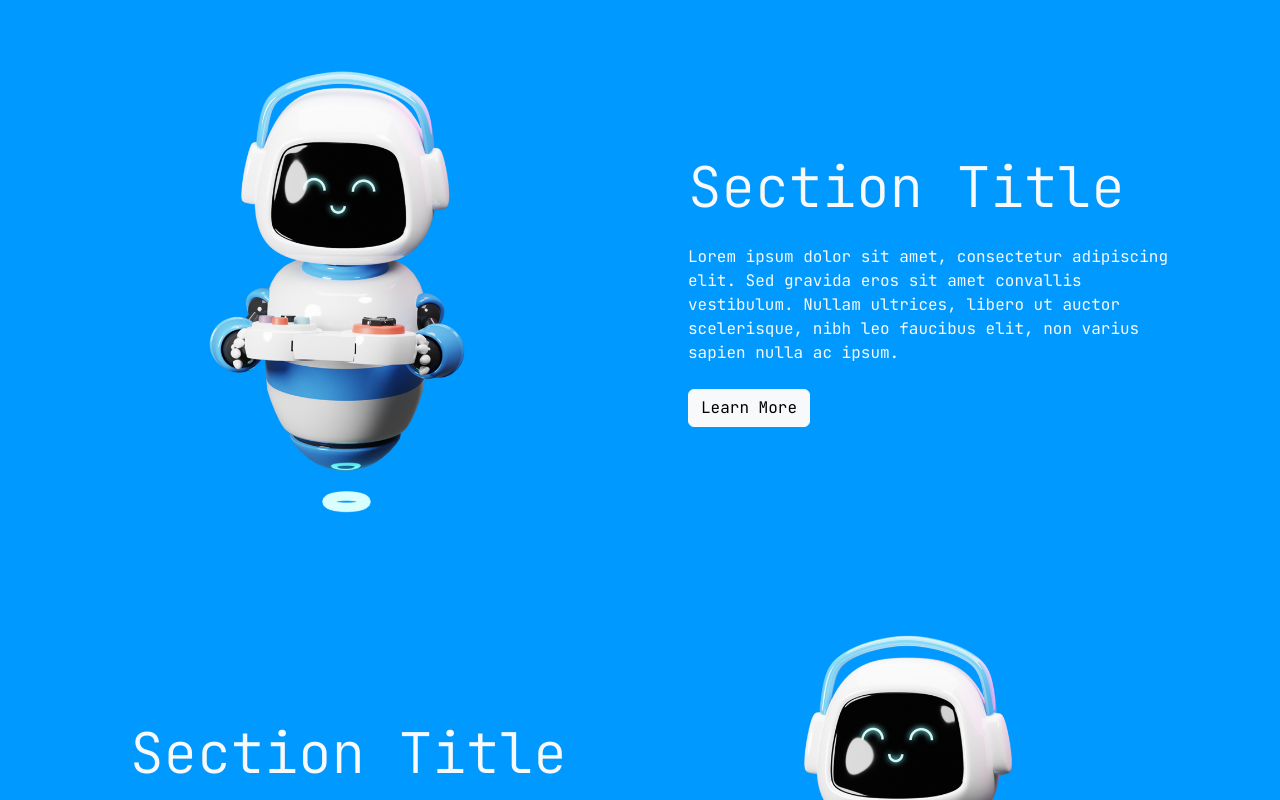
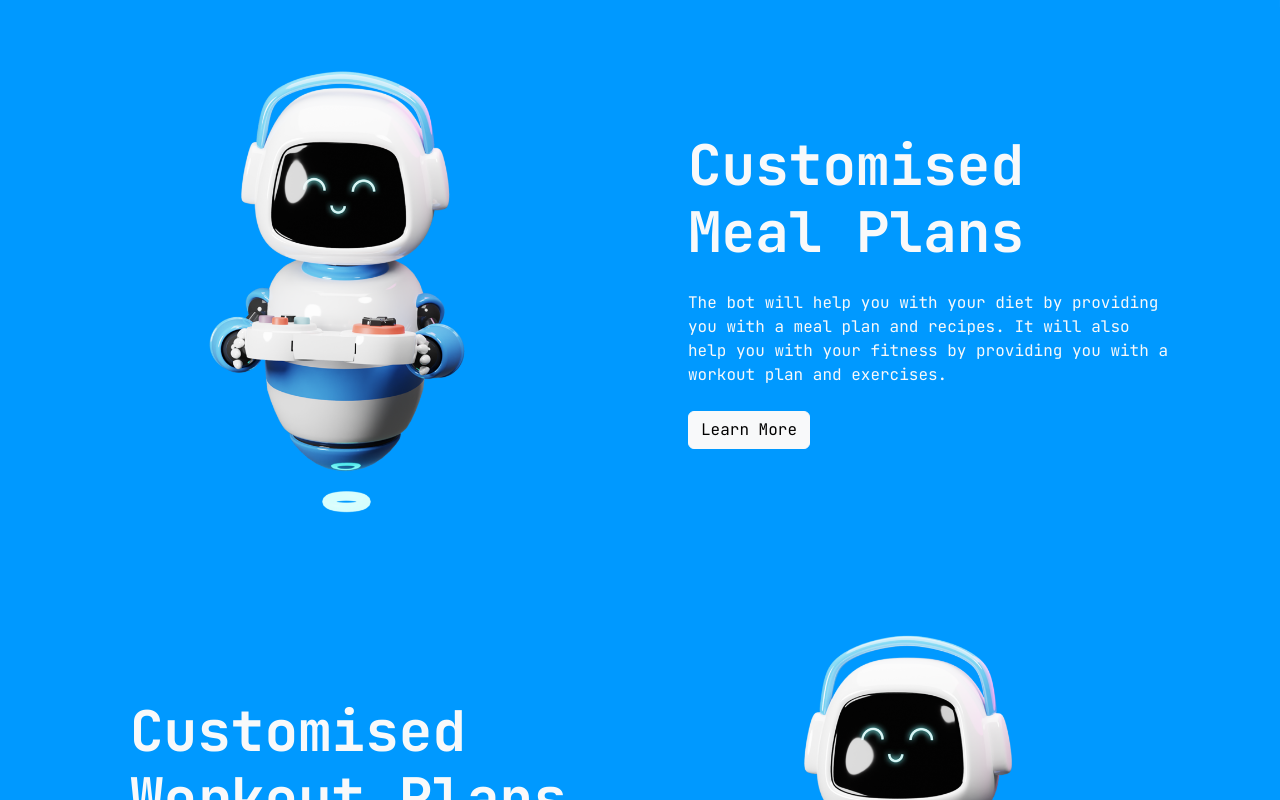
Before and after one commit to v-rowjee/Chatbot-Website, a React (Vite) app: page / in a window 1280 px wide. Shown: the part 880-1680 px from the top of the page. Built offline with nearby package versions, Linux system fonts and the light colour scheme.

Commit message:
homepage

```diff
--- a/src/components/HomeSection.jsx
+++ b/src/components/HomeSection.jsx
@@ -14,13 +14,8 @@ export default function HomeSection(props) {
             className="text-center text-lg-start"
           >
             <div className="ms-md-5">
-              <h2 className="display-4 mb-4">Section Title</h2>
-              <p className="mb-4">
-                Lorem ipsum dolor sit amet, consectetur adipiscing elit. Sed
-                gravida eros sit amet convallis vestibulum. Nullam ultrices,
-                libero ut auctor scelerisque, nibh leo faucibus elit, non varius
-                sapien nulla ac ipsum.
-              </p>
+              <h2 className="display-4 mb-4 fw-bold">{props.title}</h2>
+              <p className="mb-4">{props.text}</p>
               <Button variant="light">Learn More</Button>
             </div>
           </Col>
--- a/src/pages/Home.jsx
+++ b/src/pages/Home.jsx
@@ -46,9 +46,24 @@ export default function Home() {
                 </Row>
             </Container>
             <Wave1 />
-            <HomeSection img={bot_4} reverse={false}/>
-            <HomeSection img={bot_3} reverse={true}/>
-            <HomeSection img={bot_6} reverse={false}/>
+            <HomeSection
+                img={bot_4}
+                reverse={false}
+                title="Customised Meal Plans"
+                text="The bot will help you with your diet by providing you with a meal plan and recipes. It will also help you with your fitness by providing you with a workout plan and exercises."
+            />
+            <HomeSection
+                img={bot_3}
+                reverse={true}
+                title="Customised Workout Plans"
+                text="The bot will help you with your diet by providing you with a meal plan and recipes. It will also help you with your fitness by providing you with a workout plan and exercises."
+            />
+            <HomeSection
+                img={bot_6}
+                reverse={false}
+                title="Customised Meal Plans"
+                text="The bot will help you with your diet by providing you with a meal plan and recipes. It will also help you with your fitness by providing you with a workout plan and exercises."
+            />
             <Wave2 />
             <Container>
                 <Row className="text-center justify-content-center mb-5">
@@ -58,9 +73,9 @@ export default function Home() {
                     </Col>
                 </Row>
                 <Row className="h-100 justify-content-around">
-                    <HomeCard icon={<FaGlobe size={30}/>} title="Website" text="Lorem ipsum dolor sit amet consectetur adipisicing elit." />
-                    <HomeCard icon={<FaCommentDots size={30}/>} title="Chat" text="Lorem ipsum dolor sit amet consectetur adipisicing elit." />
-                    <HomeCard icon={<FaMobile/>} title="Mobile" text="Lorem ipsum dolor sit amet consectetur adipisicing elit." />
+                    <HomeCard icon={<FaGlobe size={30} />} title="Website" text="Lorem ipsum dolor sit amet consectetur adipisicing elit." />
+                    <HomeCard icon={<FaCommentDots size={30} />} title="Chat" text="Lorem ipsum dolor sit amet consectetur adipisicing elit." />
+                    <HomeCard icon={<FaMobile size={30} />} title="Mobile" text="Lorem ipsum dolor sit amet consectetur adipisicing elit." />
                 </Row>
             </Container>
         </>
--- a/src/styles/App.css
+++ b/src/styles/App.css
@@ -40,7 +40,7 @@ html{
 }
 
 .section{
-    height: calc(100vh - 80px);
+    height: calc(100vh - 81px);
 }
 
 .form-control:focus,
```
